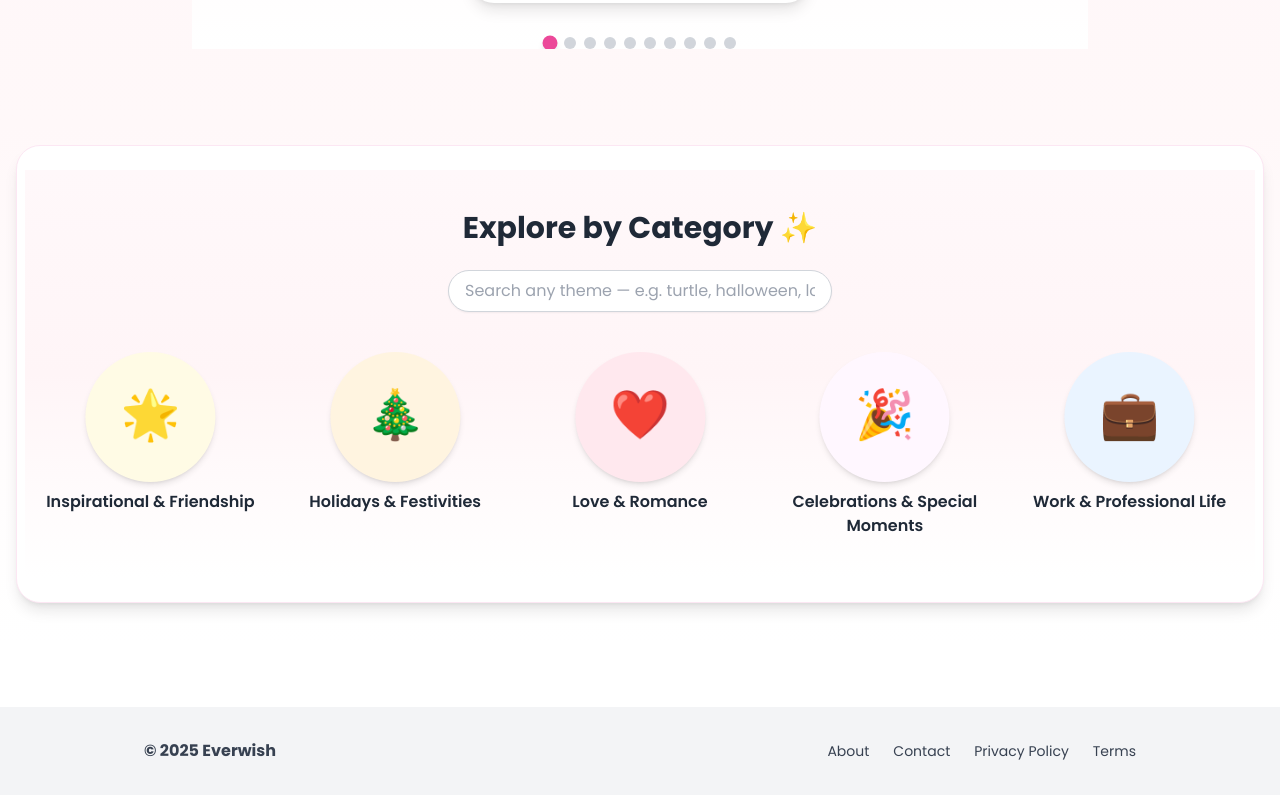
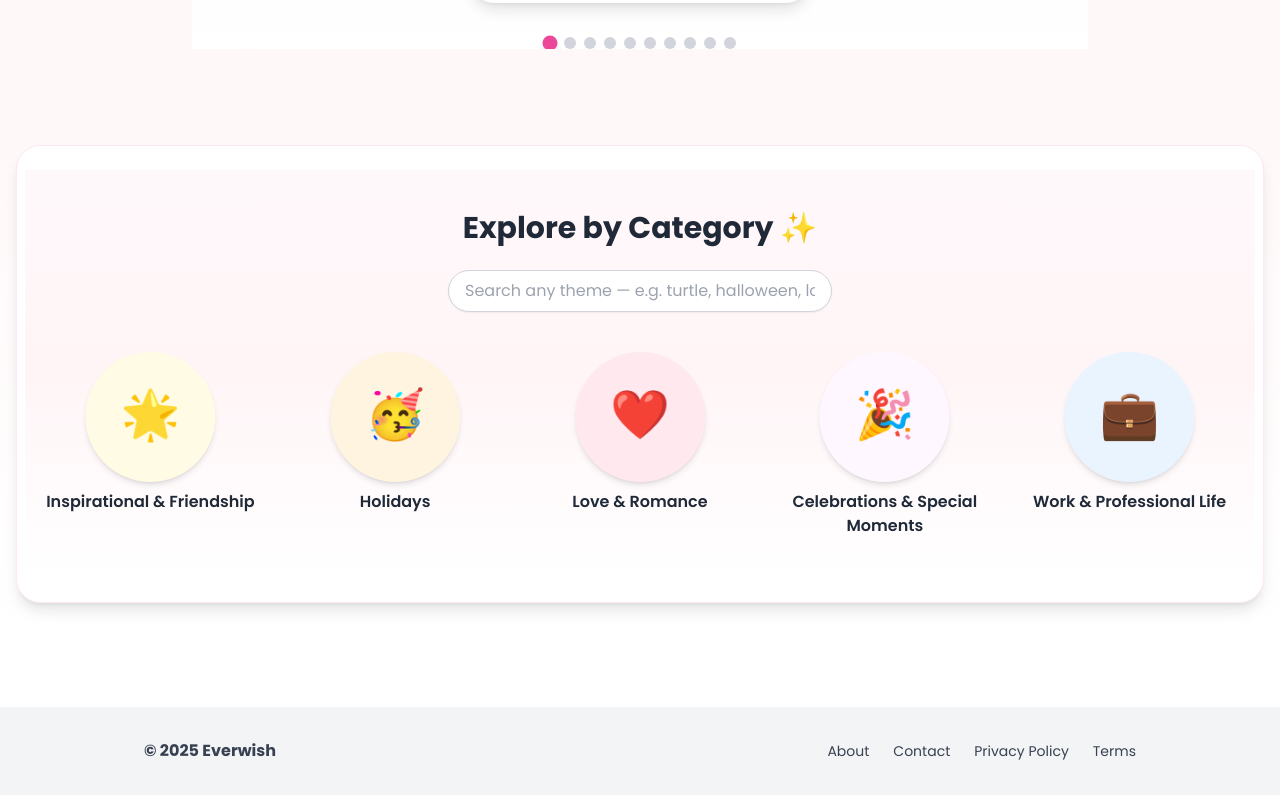
Before and after one commit to everwishhq-commits/EverWish, a Next.js app: page / in a window 1280 px wide. Shown: the part 651-1446 px from the top of the page. Built offline with nearby package versions, Linux system fonts and the light colour scheme; grey boxes are pictures that could not be loaded.

Commit message:
Update CategoriesCarousel.js

```diff
--- a/components/CategoriesCarousel.js
+++ b/components/CategoriesCarousel.js
@@ -6,14 +6,15 @@ import { Autoplay } from "swiper/modules";
 import { motion } from "framer-motion";
 import "swiper/css";
 
+// 🌸 CATEGORÍAS PRINCIPALES (100% sincronizadas con /lib/categories.js)
 const ALL_CATEGORIES = [
-  { name: "Holidays & Festivities", emoji: "🎄", slug: "holidays", color: "#FFF4E0" },
+  { name: "Holidays", emoji: "🥳", slug: "holidays", color: "#FFF4E0" },
   { name: "Love & Romance", emoji: "❤️", slug: "love", color: "#FFE8EE" },
   { name: "Celebrations & Special Moments", emoji: "🎉", slug: "celebrations", color: "#FFF7FF" },
   { name: "Work & Professional Life", emoji: "💼", slug: "work", color: "#EAF4FF" },
-  { name: "Condolences & Support", emoji: "🕊️", slug: "appreciation", color: "#FDE6E6" },
+  { name: "Condolences & Support", emoji: "🕊️", slug: "condolences", color: "#F8F8F8" },
   { name: "Animals & Nature", emoji: "🐾", slug: "animals", color: "#E8FFF3" },
-  { name: "Seasons", emoji: "🍂", slug: "seasons", color: "#FFFBE5" },
+  { name: "Seasons", emoji: "🍂", slug: "seasons", color: "#E5EDFF" },
   { name: "Inspirational & Friendship", emoji: "🌟", slug: "inspirational", color: "#FFFBE5" },
 ];
 
@@ -25,7 +26,7 @@ export default function CategoriesCarousel() {
   const [subcategories, setSubcategories] = useState([]);
   const [filteredVideos, setFilteredVideos] = useState([]);
 
-  // 📥 Cargar videos
+  // 📥 Cargar videos desde el API
   useEffect(() => {
     async function loadVideos() {
       try {
@@ -56,7 +57,7 @@ export default function CategoriesCarousel() {
     return ALL_CATEGORIES.filter((cat) => matchedSlugs.has(cat.slug));
   })();
 
-  // 🔹 Mostrar subcategorías relevantes
+  // 🔹 Mostrar subcategorías asociadas
   const handleCategoryClick = (slug) => {
     setSelectedCat(slug);
     setLevel("subcategories");
@@ -68,7 +69,7 @@ export default function CategoriesCarousel() {
     setSubcategories([...related]);
   };
 
-  // 🔹 Mostrar las tarjetas
+  // 🔹 Mostrar tarjetas de la subcategoría seleccionada
   const handleSubClick = (sub) => {
     const filtered = videos.filter(
       (v) => v.subcategory === sub && v.mainSlug === selectedCat
@@ -77,6 +78,7 @@ export default function CategoriesCarousel() {
     setLevel("cards");
   };
 
+  // 🔙 Regresar de nivel
   const goBack = () => {
     if (level === "cards") setLevel("subcategories");
     else if (level === "subcategories") setLevel("categories");
@@ -91,10 +93,12 @@ export default function CategoriesCarousel() {
           "linear-gradient(to bottom, #fff8fa 0%, #fff5f7 50%, #ffffff 100%)",
       }}
     >
+      {/* 🏷️ Título principal */}
       <h2 className="text-2xl md:text-3xl font-bold mb-6 text-gray-800">
         Explore by Category ✨
       </h2>
 
+      {/* 🔙 Botón volver */}
       {level !== "categories" && (
         <button
           onClick={goBack}
@@ -104,6 +108,7 @@ export default function CategoriesCarousel() {
         </button>
       )}
 
+      {/* 🔍 Barra de búsqueda */}
       {level === "categories" && (
         <div className="flex justify-center mb-10">
           <input
@@ -116,6 +121,7 @@ export default function CategoriesCarousel() {
         </div>
       )}
 
+      {/* 🎠 Carrusel de categorías */}
       {level === "categories" && (
         <Swiper
           slidesPerView={3.2}
@@ -170,6 +176,7 @@ export default function CategoriesCarousel() {
         </Swiper>
       )}
 
+      {/* 🌿 Subcategorías */}
       {level === "subcategories" && (
         <div className="grid grid-cols-2 sm:grid-cols-3 md:grid-cols-4 gap-6 max-w-4xl mx-auto">
           {subcategories.map((sub) => (
@@ -187,6 +194,7 @@ export default function CategoriesCarousel() {
         </div>
       )}
 
+      {/* 🎴 Tarjetas */}
       {level === "cards" && (
         <div className="grid grid-cols-2 sm:grid-cols-3 md:grid-cols-4 gap-8 max-w-6xl justify-items-center">
           {filteredVideos.map((v, i) => (
@@ -203,7 +211,7 @@ export default function CategoriesCarousel() {
                 muted
                 loop
                 autoPlay
-                onError={(e) => (e.target.poster = "/placeholder.png")}
+                onError={(e) => (e.target.poster = '/placeholder.png')}
               />
               <div className="text-center mt-2">
                 <p className="text-gray-700 font-semibold text-sm truncate">
@@ -219,4 +227,4 @@ export default function CategoriesCarousel() {
       )}
     </section>
   );
-        }
+}
```
